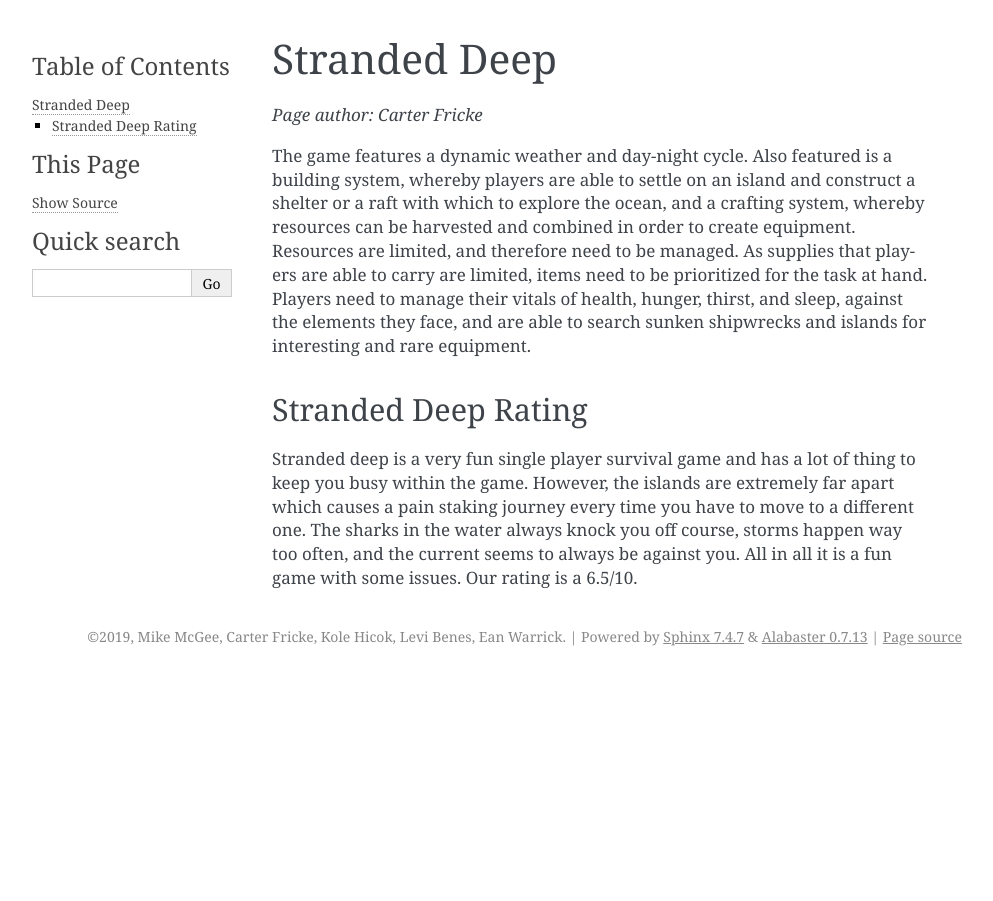
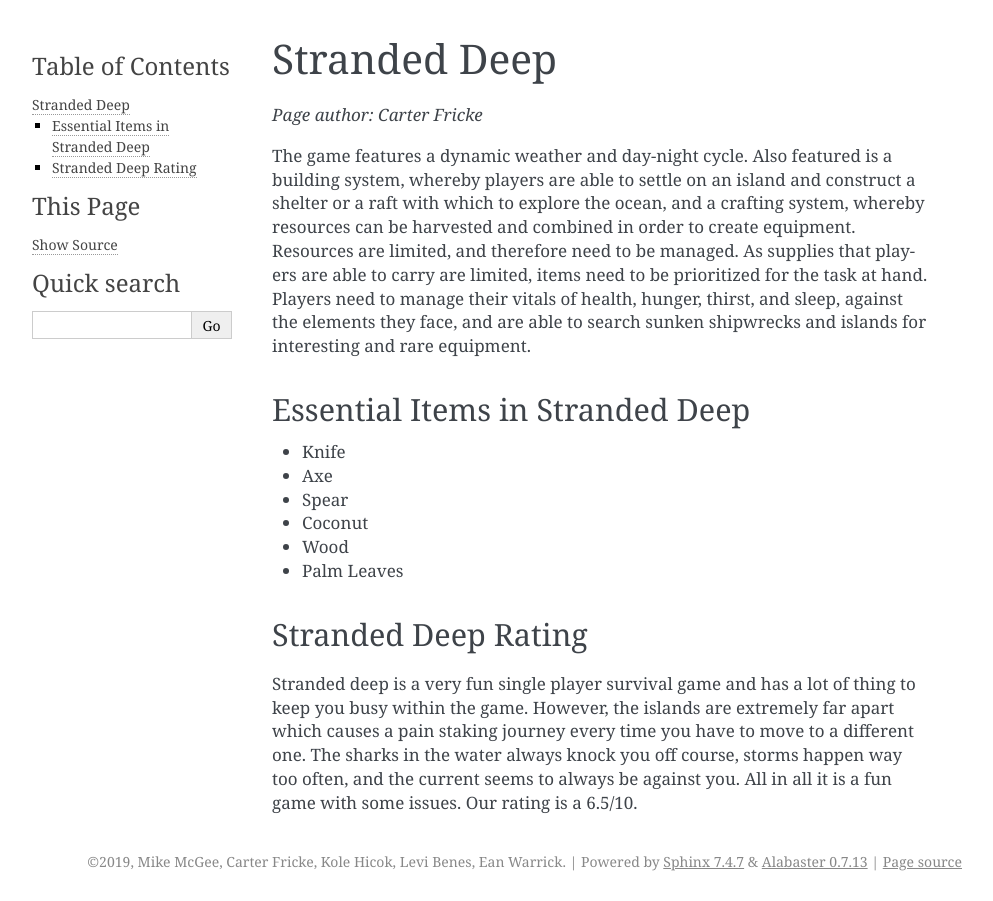
Before and after one commit to MichaelMcGee-School/Assignment_12, a Sphinx documentation site: the page built from source/stranded_deep.rst, in a window 1280 px wide. Shown: the whole page, without its empty margins (148-1141 px from the left). Built offline with Sphinx 7.4.7, drawn with Linux system fonts in a browser that asks for light colours.

Commit message:
Final Push

```diff
--- a/source/stranded_deep.rst
+++ b/source/stranded_deep.rst
@@ -14,6 +14,16 @@
 against the elements they face, and are able to search sunken shipwrecks
 and islands for interesting and rare equipment.
 
+Essential Items in Stranded Deep
+--------------------------------
+
+* Knife
+* Axe
+* Spear
+* Coconut
+* Wood
+* Palm Leaves
+
 Stranded Deep Rating
 --------------------
 
```
Also changed, not shown: source/uno.rst (line endings or trailing spaces).
